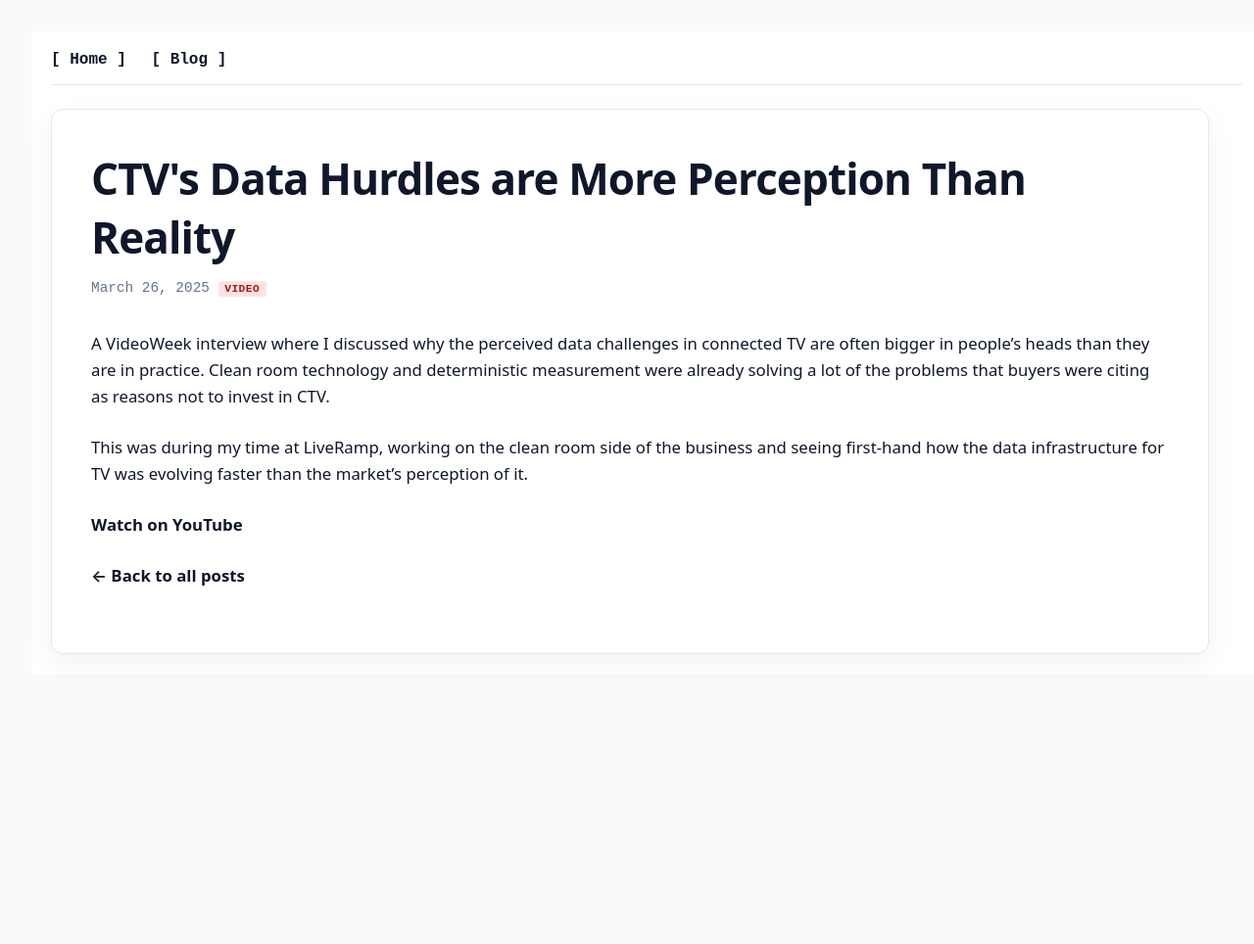
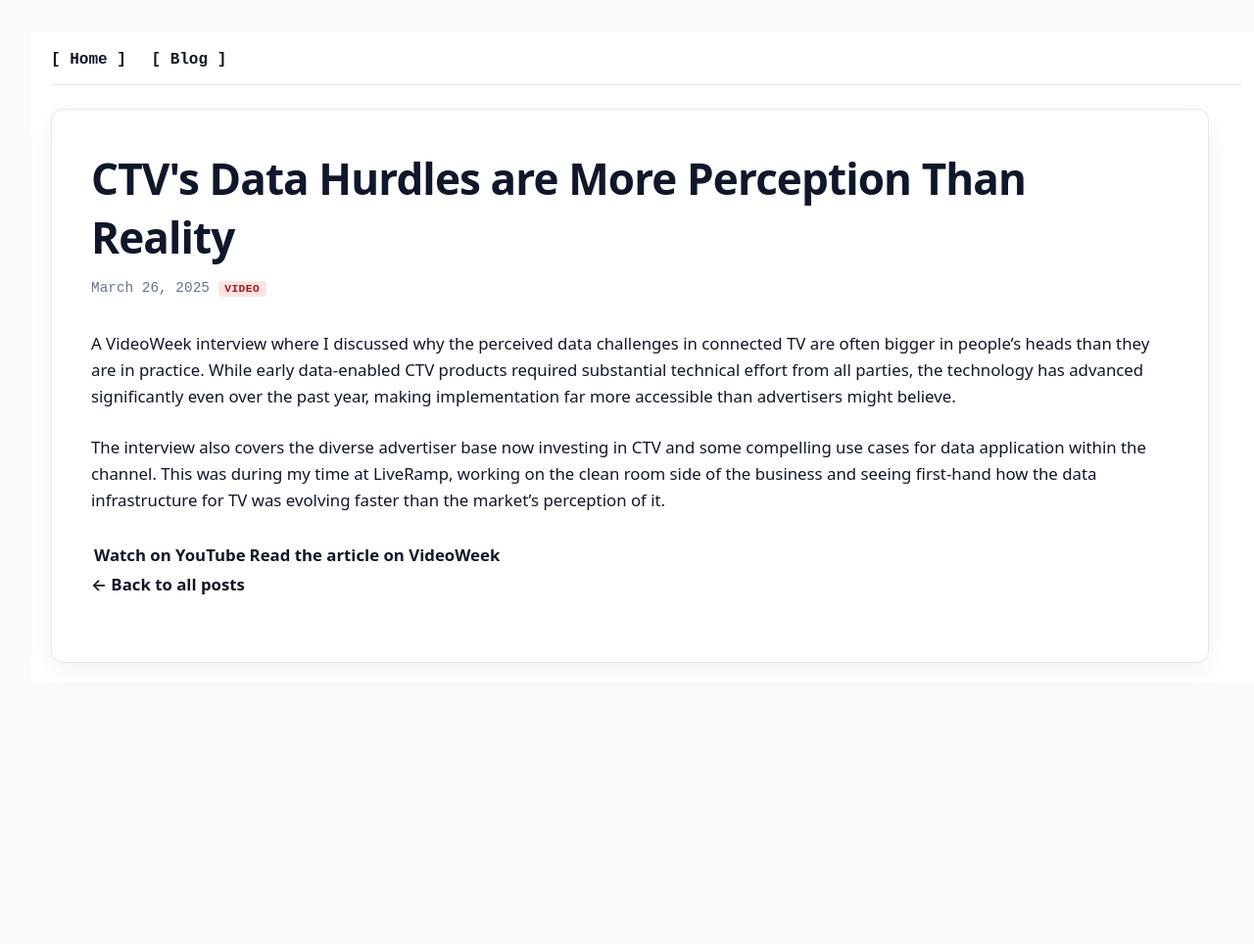
Before and after one commit to typedformiles/navvix, a Jekyll site: the page built from _posts/2025-03-26-ctv-data-hurdles-perception-reality-videoweek.md, in a window 1280 px wide. Shown: the whole page at 98% size. Built offline with Jekyll 4.4.1, drawn with Linux system fonts in a browser that asks for light colours.

Commit message:
Update VideoWeek post with more context and article link
Co-Authored-By: Claude Opus 4.6 (1M context) <noreply@anthropic.com>

```diff
--- a/_posts/2025-03-26-ctv-data-hurdles-perception-reality-videoweek.md
+++ b/_posts/2025-03-26-ctv-data-hurdles-perception-reality-videoweek.md
@@ -5,8 +5,8 @@ date: 2025-03-26
 tag: video
 ---
 
-A VideoWeek interview where I discussed why the perceived data challenges in connected TV are often bigger in people's heads than they are in practice. Clean room technology and deterministic measurement were already solving a lot of the problems that buyers were citing as reasons not to invest in CTV.
+A VideoWeek interview where I discussed why the perceived data challenges in connected TV are often bigger in people's heads than they are in practice. While early data-enabled CTV products required substantial technical effort from all parties, the technology has advanced significantly even over the past year, making implementation far more accessible than advertisers might believe.
 
-This was during my time at LiveRamp, working on the clean room side of the business and seeing first-hand how the data infrastructure for TV was evolving faster than the market's perception of it.
+The interview also covers the diverse advertiser base now investing in CTV and some compelling use cases for data application within the channel. This was during my time at LiveRamp, working on the clean room side of the business and seeing first-hand how the data infrastructure for TV was evolving faster than the market's perception of it.
 
-[Watch on YouTube](https://www.youtube.com/watch?v=FbmVesDTVH8)
+[Watch on YouTube](https://www.youtube.com/watch?v=FbmVesDTVH8) | [Read the article on VideoWeek](https://videoweek.com/2025/03/26/ctvs-data-hurdles-are-more-perception-than-reality/)
```
